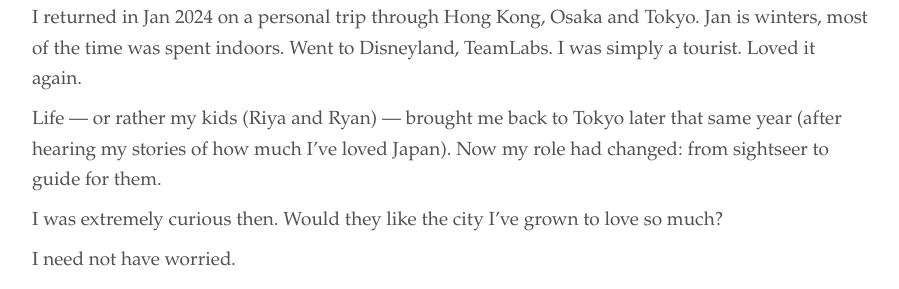
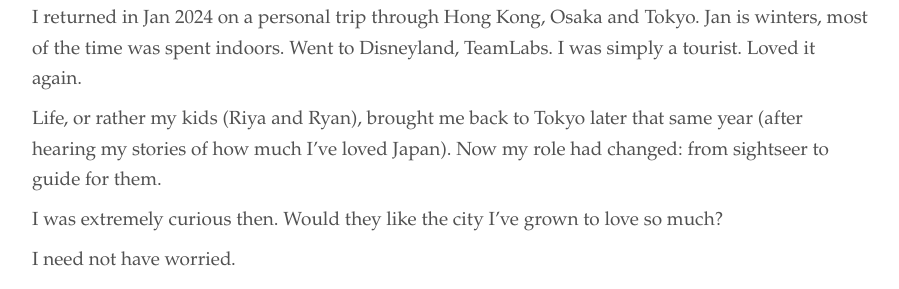
Before and after one commit to rishisareen/rishisareen.github.io, a Jekyll site: the page built from _articles/2026-06-22-TokyoTheCity.md, in a window 1280 px wide and 900 px high, scrolled down 367 px. Shown: the part 150-439 px from the top of the window, without its empty margins (190-1089 px from the left). Built offline with Jekyll 4.4.1, drawn with Linux system fonts in a browser that asks for light colours.

Commit message:
vault backup: 2026-06-24 07:03:59

```diff
--- a/_articles/2026-06-22-TokyoTheCity.md
+++ b/_articles/2026-06-22-TokyoTheCity.md
@@ -18,7 +18,7 @@ It was 2020 when I visited Japan for the first time. Feb '20, just before COVID
 
 I returned in Jan 2024 on a personal trip through Hong Kong, Osaka and Tokyo. Jan is winters, most of the time was spent indoors. Went to Disneyland, TeamLabs. I was simply a tourist. Loved it again.
 
-Life — or rather my kids (Riya and Ryan) — brought me back to Tokyo later that same year (after hearing my stories of how much I've loved Japan). Now my role had changed: from sightseer to guide for them.
+Life, or rather my kids (Riya and Ryan), brought me back to Tokyo later that same year (after hearing my stories of how much I've loved Japan). Now my role had changed: from sightseer to guide for them.
 
 I was extremely curious then. Would they like the city I've grown to love so much?
 
```
